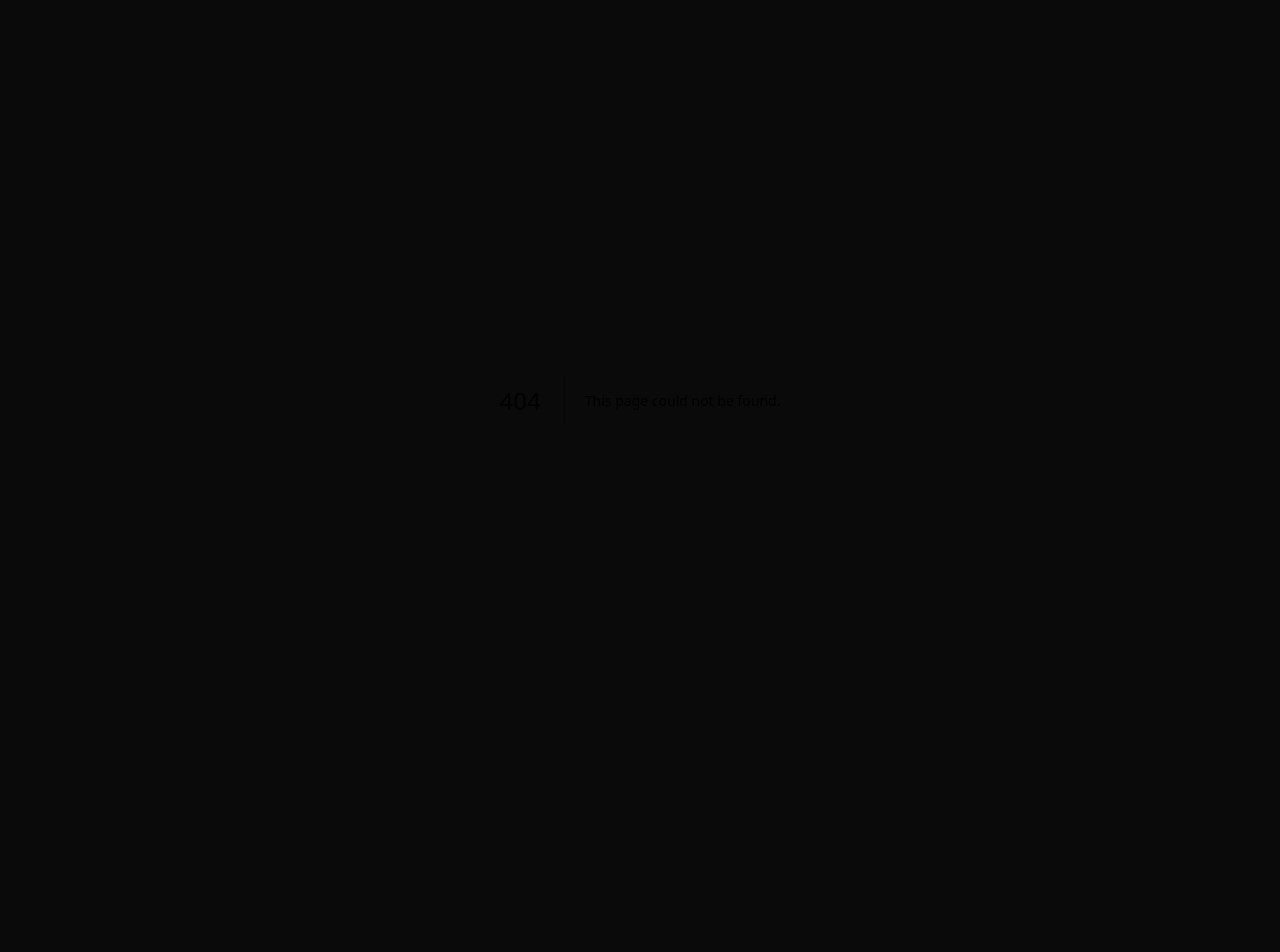
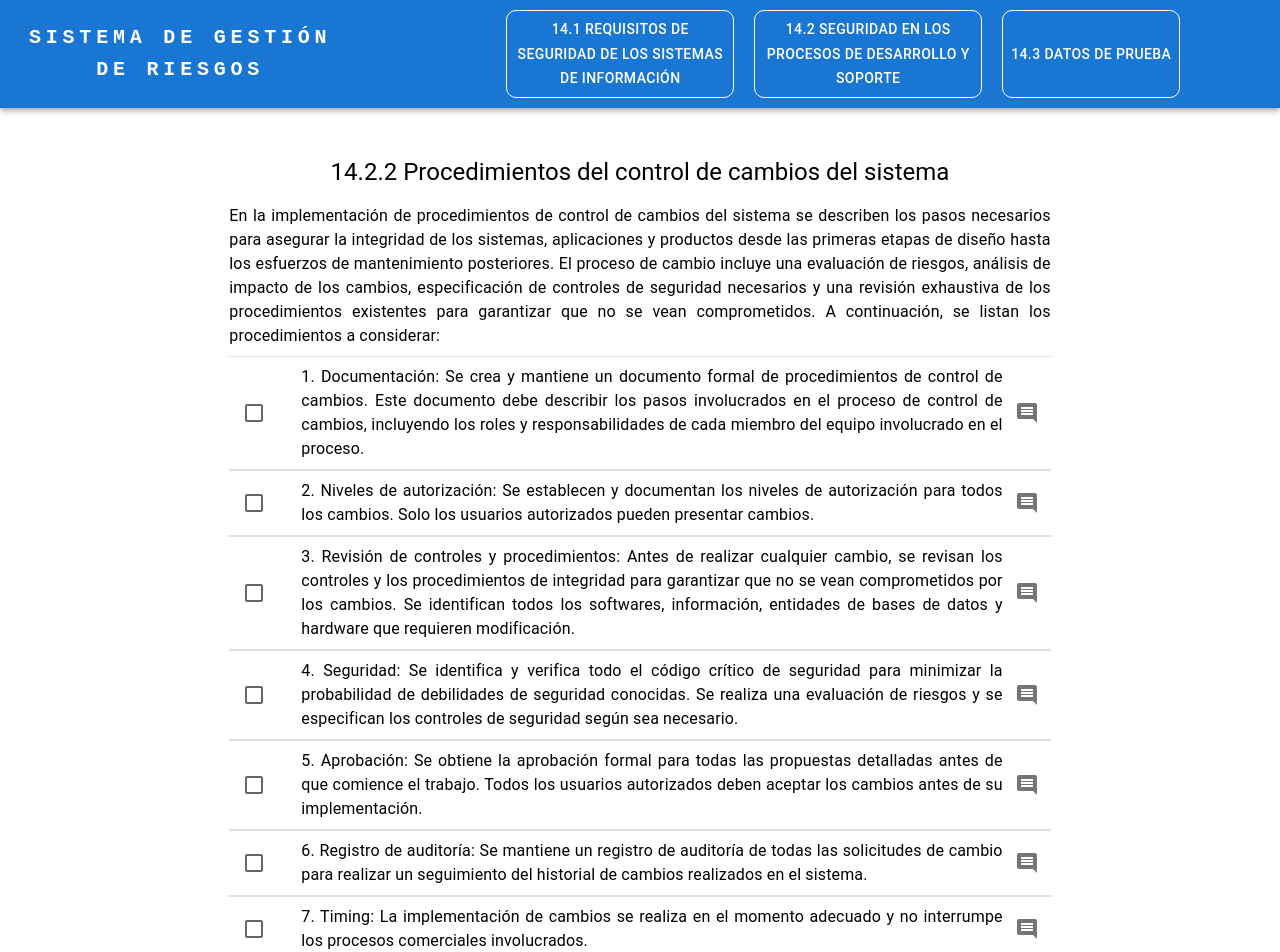
Before and after one commit to CesarSant2000/risk-management-system, a Next.js app: page /home/14.2/14.2.2 in a window 1280 px wide. Before the commit this address had no page. Shown: the top 952 px of the page. Before the commit the page ends 800 px from the top, so only its background shows below. Built offline with nearby package versions, Linux system fonts and the light colour scheme.

Commit message:
[IMP][DV] 14.2.2

```diff
--- /dev/null
+++ b/app/home/14.2/14.2.2/page.tsx
@@ -0,0 +1,64 @@
+'use client';
+import {Typography} from "@mui/material";
+import ListComponent from "@/app/home/ListComponent";
+
+
+export default function FifthPage() {
+    const textArray: (JSX.Element)[] = [];
+    textArray.push(<Typography variant={"body1"} textAlign={"justify"}>
+        1.	Documentación: Se crea y mantiene un documento formal de procedimientos de control de cambios. Este documento
+        debe describir los pasos involucrados en el proceso de control de cambios, incluyendo los roles y responsabilidades
+        de cada miembro del equipo involucrado en el proceso.
+    </Typography>);
+    textArray.push(<Typography variant={"body1"} textAlign={"justify"}>
+        2.	Niveles de autorización: Se establecen y documentan los niveles de autorización para todos los cambios. Solo
+        los usuarios autorizados pueden presentar cambios.
+    </Typography>);
+    textArray.push(<Typography variant={"body1"} textAlign={"justify"}>
+        3.	Revisión de controles y procedimientos: Antes de realizar cualquier cambio, se revisan los controles y los
+        procedimientos de integridad para garantizar que no se vean comprometidos por los cambios. Se identifican todos
+        los softwares, información, entidades de bases de datos y hardware que requieren modificación.
+    </Typography>);
+    textArray.push(<Typography variant={"body1"} textAlign={"justify"}>
+        4.	Seguridad: Se identifica y verifica todo el código crítico de seguridad para minimizar la probabilidad de
+        debilidades de seguridad conocidas. Se realiza una evaluación de riesgos y se especifican los controles de
+        seguridad según sea necesario.
+    </Typography>);
+    textArray.push(<Typography variant={"body1"} textAlign={"justify"}>
+        5.	Aprobación: Se obtiene la aprobación formal para todas las propuestas detalladas antes de que comience el
+        trabajo. Todos los usuarios autorizados deben aceptar los cambios antes de su implementación.
+    </Typography>);
+    textArray.push(<Typography variant={"body1"} textAlign={"justify"}>
+        6.	Registro de auditoría: Se mantiene un registro de auditoría de todas las solicitudes de cambio para realizar
+        un seguimiento del historial de cambios realizados en el sistema.
+    </Typography>);
+    textArray.push(<Typography variant={"body1"} textAlign={"justify"}>
+        7.	Timing: La implementación de cambios se realiza en el momento adecuado y no interrumpe los procesos comerciales
+        involucrados.
+    </Typography>);
+    textArray.push(<Typography variant={"body1"} textAlign={"justify"}>
+        8.	Pruebas: Todos los cambios se prueban en un entorno segregado antes de su implementación para garantizar que
+        no afecten negativamente el entorno operativo.
+    </Typography>);
+    const textTitle = <Typography
+        variant="h5"
+        component="h1"
+        padding={"1rem"}
+        textAlign={"center"}
+    >
+        14.2.2 Procedimientos del control de cambios del sistema
+    </Typography>
+    const textIntro = <Typography
+        variant="body1"
+        textAlign={"justify"}
+    >
+        En la implementación de procedimientos de control de cambios del sistema se describen los pasos necesarios para
+        asegurar la integridad de los sistemas, aplicaciones y productos desde las primeras etapas de diseño hasta los
+        esfuerzos de mantenimiento posteriores. El proceso de cambio incluye una evaluación de riesgos, análisis de impacto
+        de los cambios, especificación de controles de seguridad necesarios y una revisión exhaustiva de los procedimientos
+        existentes para garantizar que no se vean comprometidos. A continuación, se listan los procedimientos a considerar:
+    </Typography>
+    return (
+        <ListComponent title={textTitle} intro={textIntro} array={textArray}/>
+    )
+}
--- a/app/home/14.2/page.tsx
+++ b/app/home/14.2/page.tsx
@@ -27,6 +27,10 @@ export default function SecondPage() {
                             <OptionCard url={"home/14.2/14.2.1"}
                                         title={"14.2.1"}
                                         description={"Política de desarrollo seguro"}
+                            />
+                            <OptionCard url={"home/14.2/14.2.2"}
+                                        title={"14.2.2"}
+                                        description={"Procedimientos del control de cambios del sistema"}
                             />
                             <OptionCard url={"home/14.2/14.2.3"}
                                         title={"14.2.3"}
```
